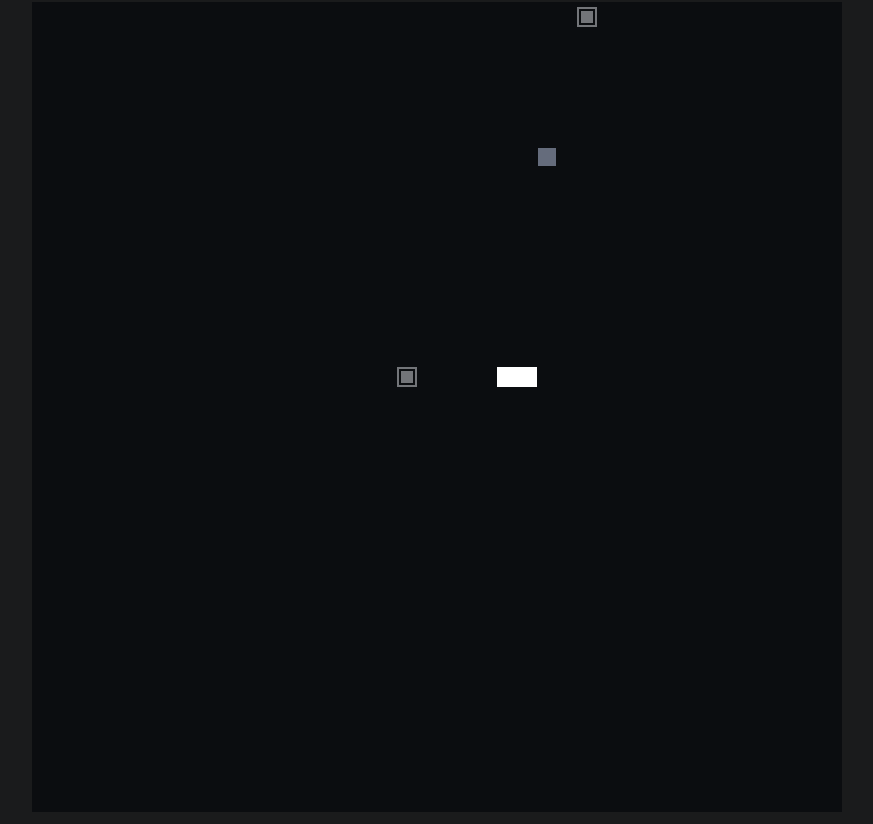
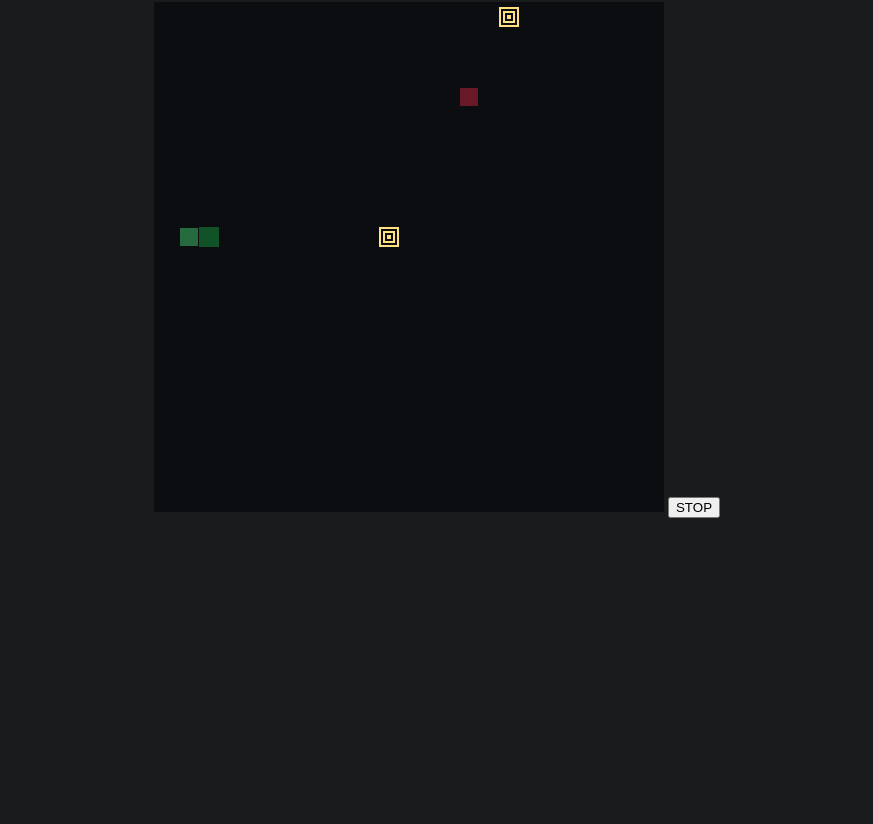
Before and after one commit to David-Fadida/Snake, a plain HTML site: page index.html in a window 1280 px wide. Shown: the part 78-902 px from the top of the page, without its empty margins (203-1076 px from the left). After the commit the page ends 800 px from the top, so only its background shows below. Drawn offline with Linux system fonts and the light colour scheme.

Commit message:
09.07.2020 - - snake css

```diff
--- a/index.html
+++ b/index.html
@@ -9,7 +9,9 @@
 <body>
     <h1>THE SNAKE GAME</h1>
     <!-- Game Componnet -->
-    <canvas id="gameWindow" width="800" height="800"></canvas>
+    <canvas id="gameWindow" width="500" height="500"></canvas>
+    <!-- Game Componnet -->
+    <button id="stop"> STOP </button>
     <!-- SCRIPT -->
     <script src="script/snake.js"></script>
     <script src="script/fruit.js"></script>
--- a/script/app.js
+++ b/script/app.js
@@ -22,9 +22,9 @@ function setup() {
     window.setInterval(() => {
         clearWindow();
         fruit.draw();
-        tunnel.draw();
         snake.update();
         snake.draw();
+        tunnel.draw();
         snake.hit();
         specialEvents();
     }, 150);
--- a/script/fruit.js
+++ b/script/fruit.js
@@ -2,7 +2,7 @@ function Fruit(){
     // PARAMS
     this.x ;
     this.y ;
-
+    this.color = '#681827';
     // METHODS
     this.pickLocation = function() {
         this.x = (Math.floor(Math.random() * rows -1) + 1) * scale;
@@ -10,7 +10,7 @@ function Fruit(){
     }
 
     this.draw = function() {
-        context.fillStyle = '#656C7C';
+        context.fillStyle = this.color;
         context.fillRect(this.x + 1, this.y + 1, scale-2, scale-2);
     }
 }
--- a/script/snake.js
+++ b/script/snake.js
@@ -10,10 +10,11 @@ function Snake() {
 
     // METHODS
     this.draw = function() {
-        context.fillStyle = '#FFFFFF';
+        context.fillStyle = '#125228';
         context.fillRect(this.x, this.y, scale, scale);
         this.tail.forEach(part => {
-            context.fillRect(part.x, part.y, scale, scale);
+            context.fillStyle = '#266B3D';
+            context.fillRect(part.x + 1, part.y + 1, scale - 2, scale - 2);
         });
     }
 
--- a/script/tunnel.js
+++ b/script/tunnel.js
@@ -20,17 +20,20 @@ function Tunnel() {
     }
 
     this.draw = function() {
-        context.fillStyle = '#737579';
-        context.fillRect(this.enter.x, this.enter.y, scale, scale);
+        this.drawTunnel(this.enter);
+        this.drawTunnel(this.exit);
+    }
+
+    this.drawTunnel = function(element) {
+        context.fillStyle = '#FFE07E';
+        context.fillRect(element.x, element.y, scale, scale);
         context.fillStyle = '#0B0D10';
-        context.fillRect(this.enter.x + 2, this.enter.y + 2, scale - 4, scale - 4);
-        context.fillStyle = '#737579';
-        context.fillRect(this.enter.x + 4, this.enter.y + 4, scale - 8, scale - 8);
-        context.fillStyle = '#737579';
-        context.fillRect(this.exit.x, this.exit.y, scale, scale);
+        context.fillRect(element.x + 2, element.y + 2, scale - 4, scale - 4);
+        context.fillStyle = '#FFE07E';
+        context.fillRect(element.x + 4, element.y + 4, scale - 8, scale - 8);
         context.fillStyle = '#0B0D10';
-        context.fillRect(this.exit.x + 2, this.exit.y + 2, scale - 4, scale - 4);
-        context.fillStyle = '#737579';
-        context.fillRect(this.exit.x + 4, this.exit.y + 4, scale - 8, scale - 8);
+        context.fillRect(element.x + 6, element.y + 6, scale - 12, scale - 12);
+        context.fillStyle = '#FFE07E';
+        context.fillRect(element.x + 8, element.y + 8, scale - 16, scale - 16);
     }
 }
```
